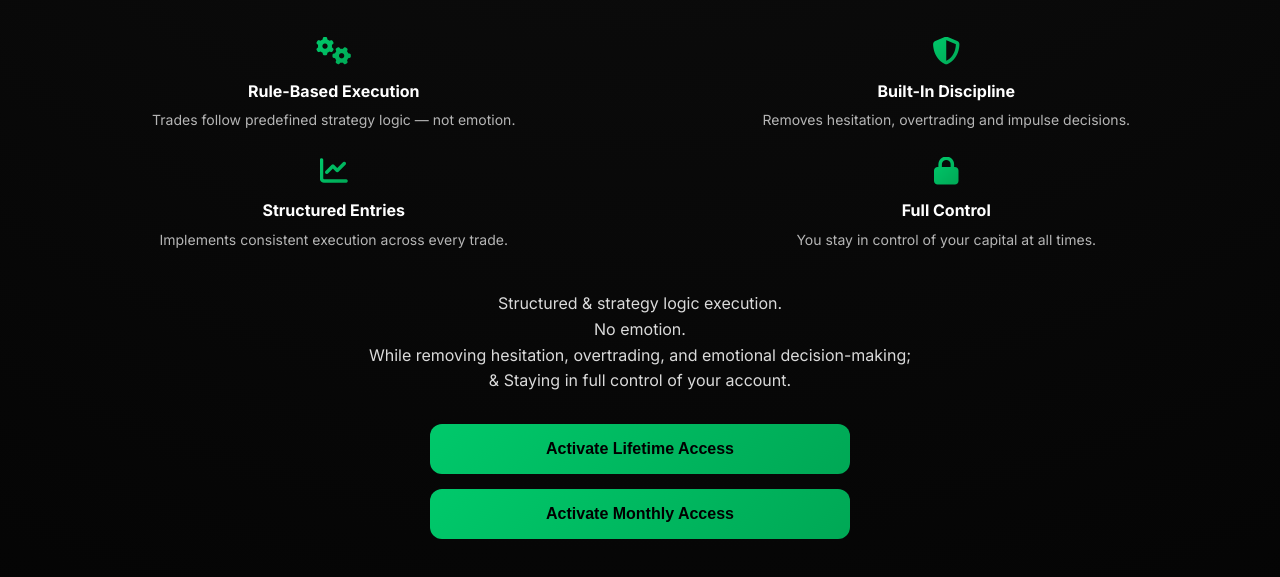
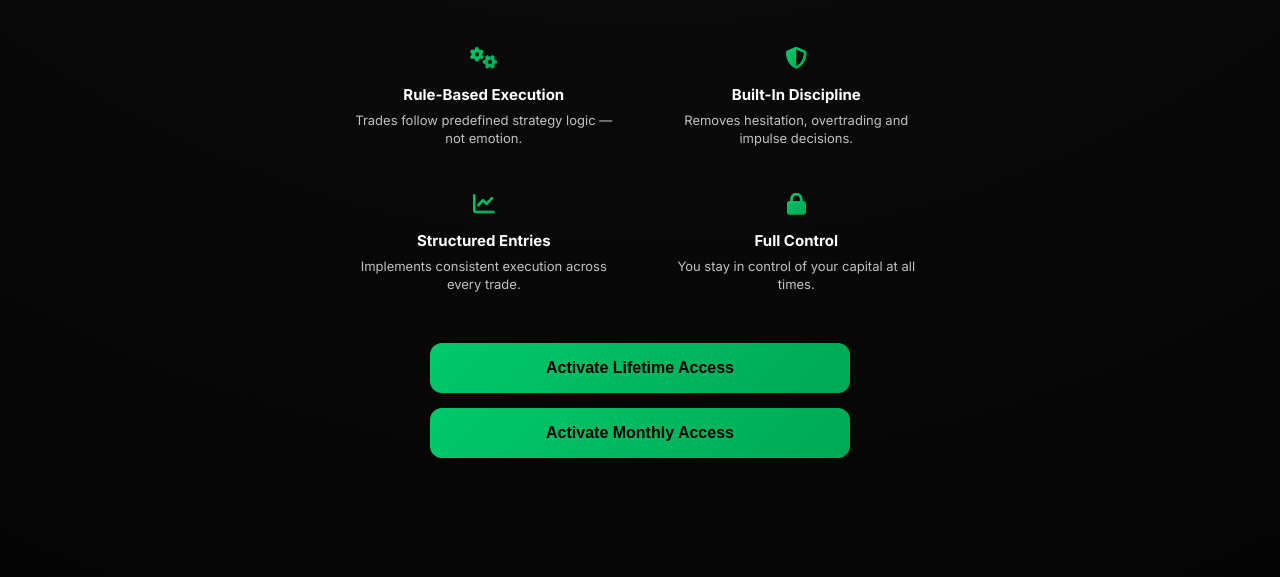
Before and after one commit to CJBankrollFX/bankroll-bridge-page, a website: page index.html in a window 1280 px wide. Shown: the part 833-1410 px from the top of the page. Drawn offline with Linux system fonts and the light colour scheme.

Commit message:
Refine grid layout and spacing

```diff
--- a/index.html
+++ b/index.html
@@ -90,13 +90,6 @@ src="https://www.facebook.com/tr?id=1336694831438952&ev=PageView&noscript=1"
         </div>
 
       </div>
-
-    <p class="hero-subtext">
-      Structured & strategy logic execution.<br>
-      No emotion.<br>
-      While removing hesitation, overtrading, and emotional decision-making;<br>
-      & Staying in full control of your account.
-    </p>
 
     <div class="pricing-buttons">
       <button id="lifetimeBtn" class="cta-btn">
--- a/style.css
+++ b/style.css
@@ -504,26 +504,25 @@ CLIENT DETAILS FORM
     display: grid;
     grid-template-columns: 1fr 1fr;
     gap: 25px;
-    margin: 40px 20px;
-}
-
-.feature-item {
-    text-align: center;
+    max-width: 600px;
+    margin: 40px auto;
 }
 
 .feature-item h3 {
-    font-size: 16px;
+    font-size: 15px;
     font-weight: 700;
-    margin: 10px 0 5px 0;
+    margin: 8px 0 4px;
 }
 
 .feature-item p {
-    font-size: 14px;
-    opacity: 0.7;
+    font-size: 13px;
+    opacity: 0.75;
+    line-height: 1.4;
 }
 
 .feature-icon {
-  font-size: 28px;
+  font-size: 22px;
+  margin-bottom: 6px;
   background: linear-gradient(135deg, #00c96b, #00a855);
 
   background-clip: text;
@@ -532,6 +531,8 @@ CLIENT DETAILS FORM
 }
 
 .feature-item {
+  text-align: center;
+  padding: 10px;
     opacity: 0;
     transform: translateY(15px);
     animation: fadeUp 0.5s ease forwards;
@@ -554,6 +555,7 @@ CLIENT DETAILS FORM
 
 @media (max-width: 768px) {
     .feature-grid {
-        grid-template-columns: 1fr;
+        gap: 18px;
+        margin: 30px 15px;
     }
 }
```
